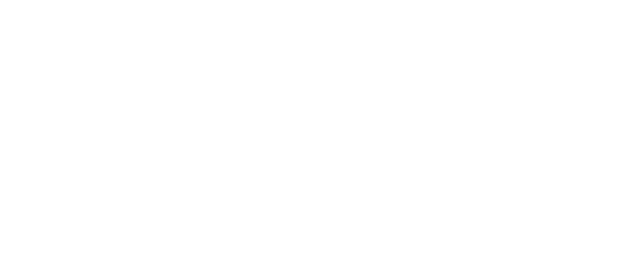
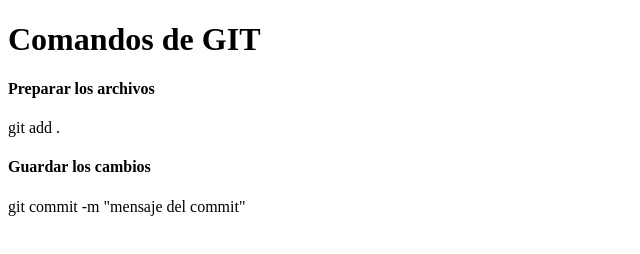
Before and after one commit to raulorquera/practicaGit23i, a plain HTML site: page index.html in a window 1280 px wide. Shown: the whole page, without its empty margins (0-640 px from the left). Drawn offline with Linux system fonts and the light colour scheme.

Commit message:
primer commit

```diff
--- a/index.html
+++ b/index.html
@@ -10,6 +10,14 @@
     <title>Practica GIT</title>
   </head>
   <body>
+    <main>
+        <h1>Comandos de GIT</h1>
+        <h4>Preparar los archivos</h4>
+        <p>git add .</p>
+        <h4>Guardar los cambios</h4>
+        <p>git commit -m "mensaje del commit"</p>
+    </main>
+
 
 
   </body>
```
